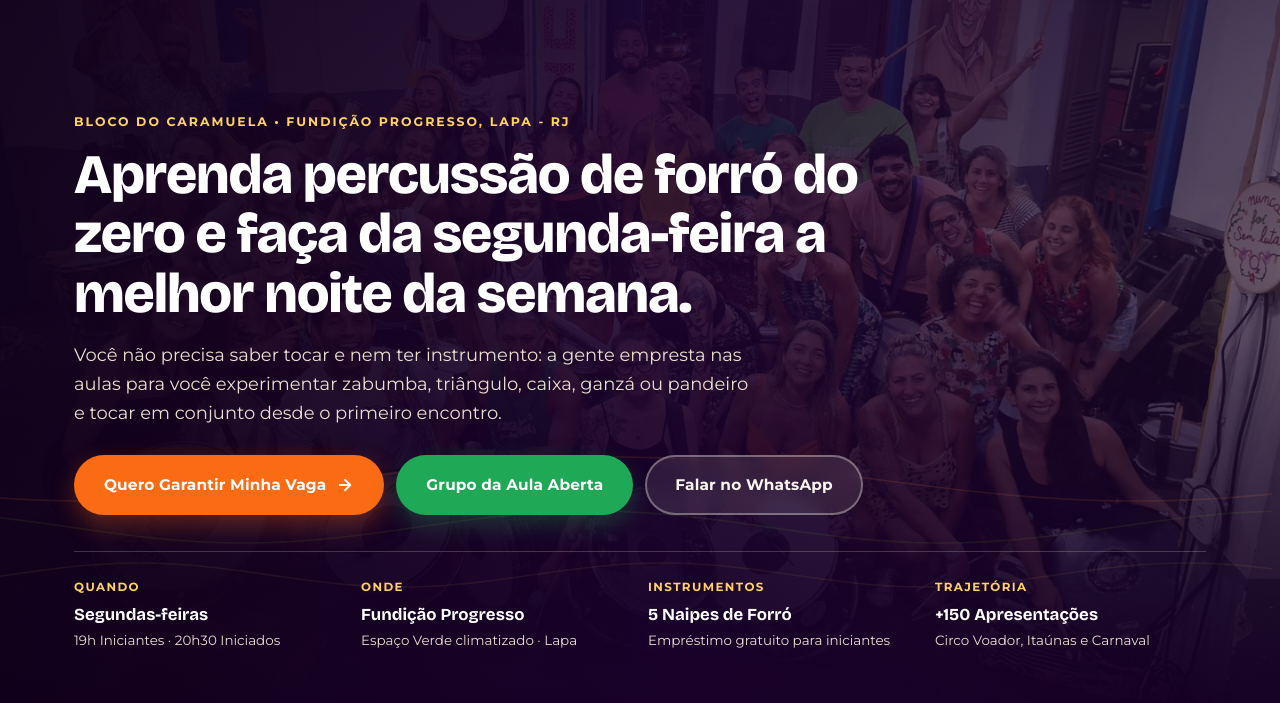
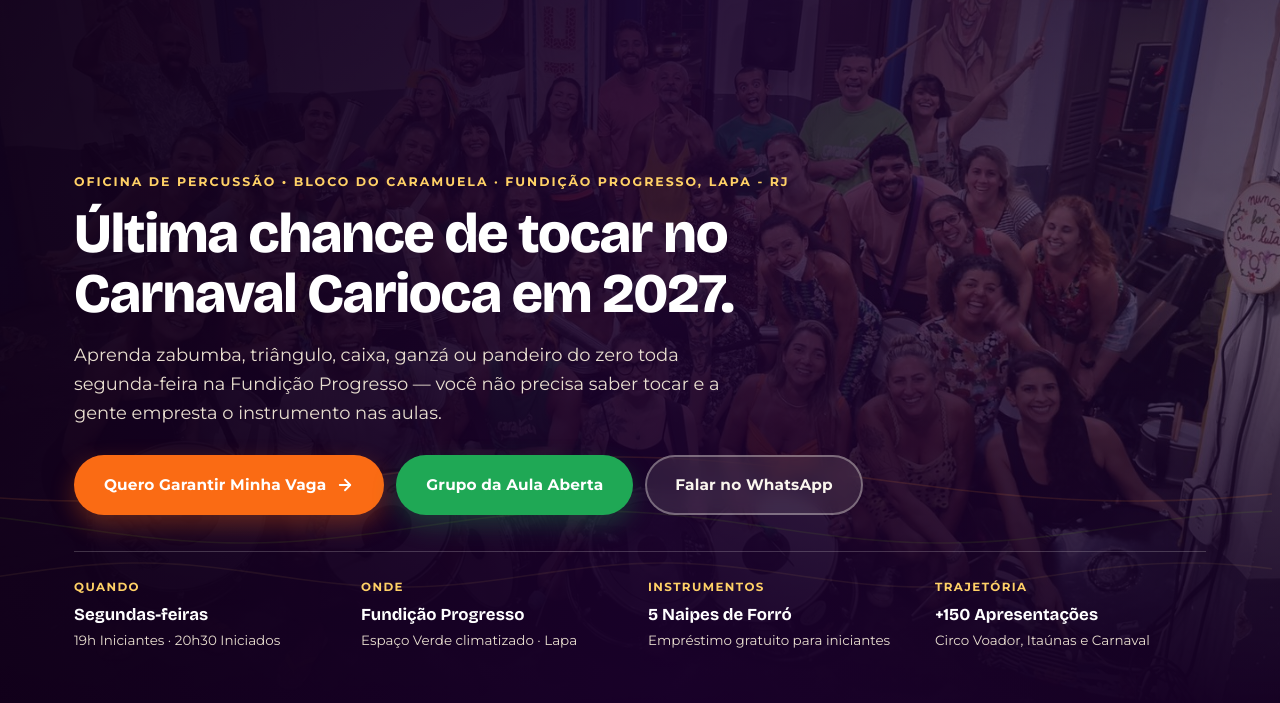
Before and after one commit to igorconde-wq/lp-percussao, a plain HTML site: page index.html in a window 1280 px wide. Shown: the part 97-800 px from the top of the page. Drawn offline with nearby package versions, Linux system fonts and the light colour scheme.

Commit message:
feat: atualiza chamada principal para Última chance de tocar no Carnaval Carioca em 2027

```diff
--- a/index.html
+++ b/index.html
@@ -3,17 +3,17 @@
 <head>
   <meta charset="utf-8">
   <meta name="viewport" content="width=device-width, initial-scale=1.0">
-  <title>Oficina de Percussão • Bloco do Caramuela | Fundição Progresso, Lapa - RJ</title>
-  <meta name="description" content="Aprenda zabumba, triângulo, caixa, ganzá e pandeiro do zero na Oficina de Percussão do Bloco do Caramuela. Aulas às segundas na Fundição Progresso, Lapa (RJ), com empréstimo de instrumentos para iniciantes.">
-  <meta name="keywords" content="Oficina de Percussão, Bloco do Caramuela, Forró Pé de Serra, Zabumba, Triângulo, Pandeiro, Caixa, Ganzá, Fundição Progresso, Lapa, Rio de Janeiro">
+  <title>Última chance de tocar no Carnaval Carioca em 2027 • Oficina de Percussão Caramuela</title>
+  <meta name="description" content="Última chance de tocar no Carnaval Carioca em 2027! Aprenda zabumba, triângulo, caixa, ganzá e pandeiro do zero na Oficina de Percussão do Bloco do Caramuela, às segundas na Fundição Progresso (RJ).">
+  <meta name="keywords" content="Oficina de Percussão, Bloco do Caramuela, Carnaval Carioca 2027, Forró Pé de Serra, Zabumba, Triângulo, Pandeiro, Caixa, Ganzá, Fundição Progresso, Lapa, Rio de Janeiro">
   <meta name="author" content="Bloco do Caramuela">
   <meta name="theme-color" content="#1A002C">
 
   <!-- Open Graph / WhatsApp -->
   <meta property="og:type" content="website">
   <meta property="og:locale" content="pt_BR">
-  <meta property="og:title" content="Oficina de Percussão • Bloco do Caramuela | Lapa, RJ">
-  <meta property="og:description" content="Todas as segundas na Fundição Progresso. Não precisa saber tocar nem ter instrumento: venha aprender forró, baião, xote e maracatu na Bateria Infinita.">
+  <meta property="og:title" content="Última chance de tocar no Carnaval Carioca em 2027 • Oficina de Percussão Caramuela">
+  <meta property="og:description" content="Aprenda percussão de forró do zero toda segunda na Fundição Progresso. Não precisa saber tocar nem ter instrumento para desfilar com o Bloco do Caramuela.">
   <meta property="og:image" content="assets/images/hero_percussao.jpg">
 
   <!-- Fonts -->
@@ -96,10 +96,10 @@
 
       <div class="container">
         <div class="hero-content">
-          <span class="kicker kicker--amber">Bloco do Caramuela • Fundição Progresso, Lapa - RJ</span>
-          <h1 id="hero-heading" class="hero-title">Aprenda percussão de forró do zero e faça da segunda-feira a melhor noite da semana.</h1>
+          <span class="kicker kicker--amber">Oficina de Percussão • Bloco do Caramuela · Fundição Progresso, Lapa - RJ</span>
+          <h1 id="hero-heading" class="hero-title">Última chance de tocar no Carnaval Carioca em 2027.</h1>
           <p class="hero-lead">
-            Você não precisa saber tocar e nem ter instrumento: a gente empresta nas aulas para você experimentar zabumba, triângulo, caixa, ganzá ou pandeiro e tocar em conjunto desde o primeiro encontro.
+            Aprenda zabumba, triângulo, caixa, ganzá ou pandeiro do zero toda segunda-feira na Fundição Progresso — você não precisa saber tocar e a gente empresta o instrumento nas aulas.
           </p>
           <div class="hero-cta-group">
             <a id="btn-hero-inscricao" href="#inscricao" class="btn btn--primary">
```
